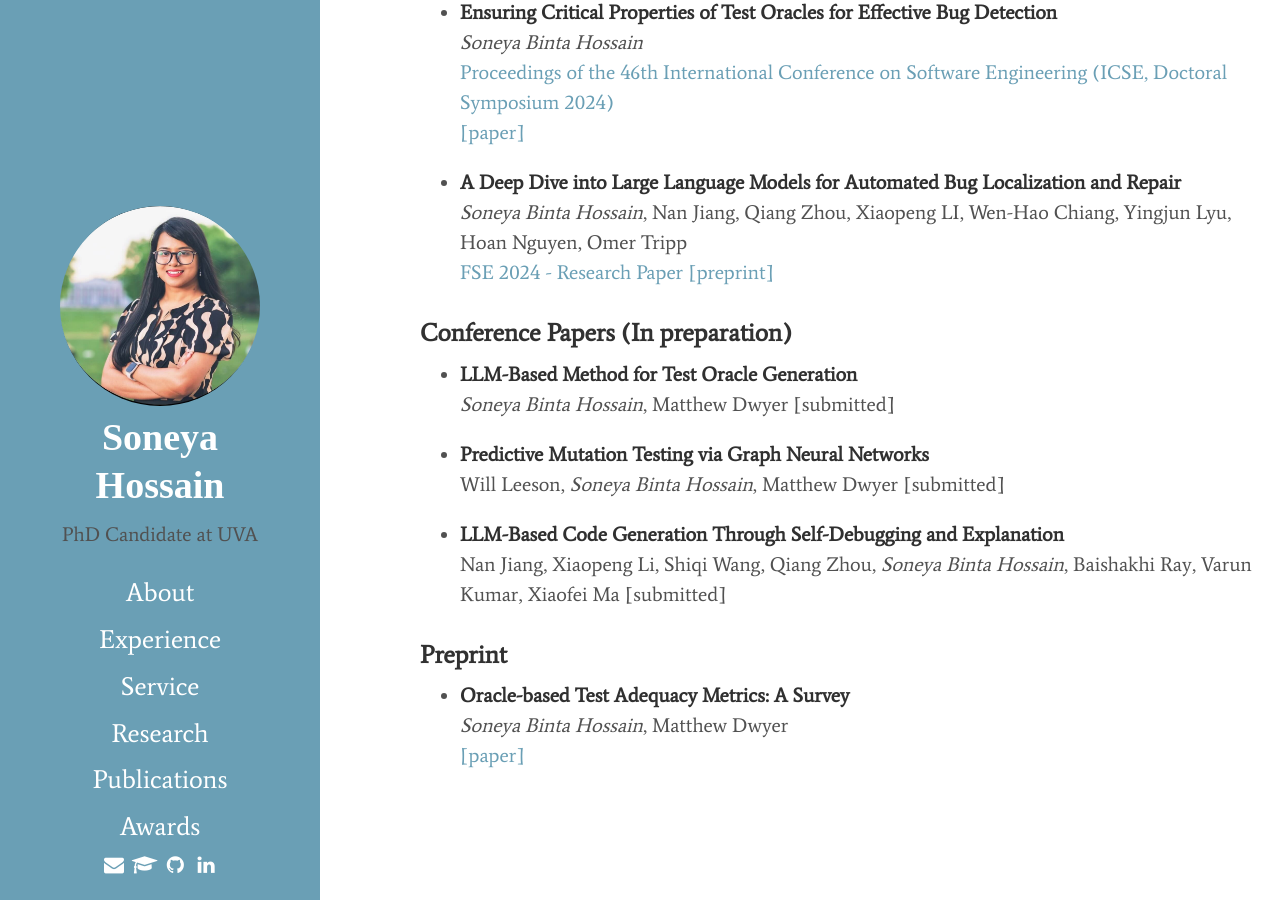
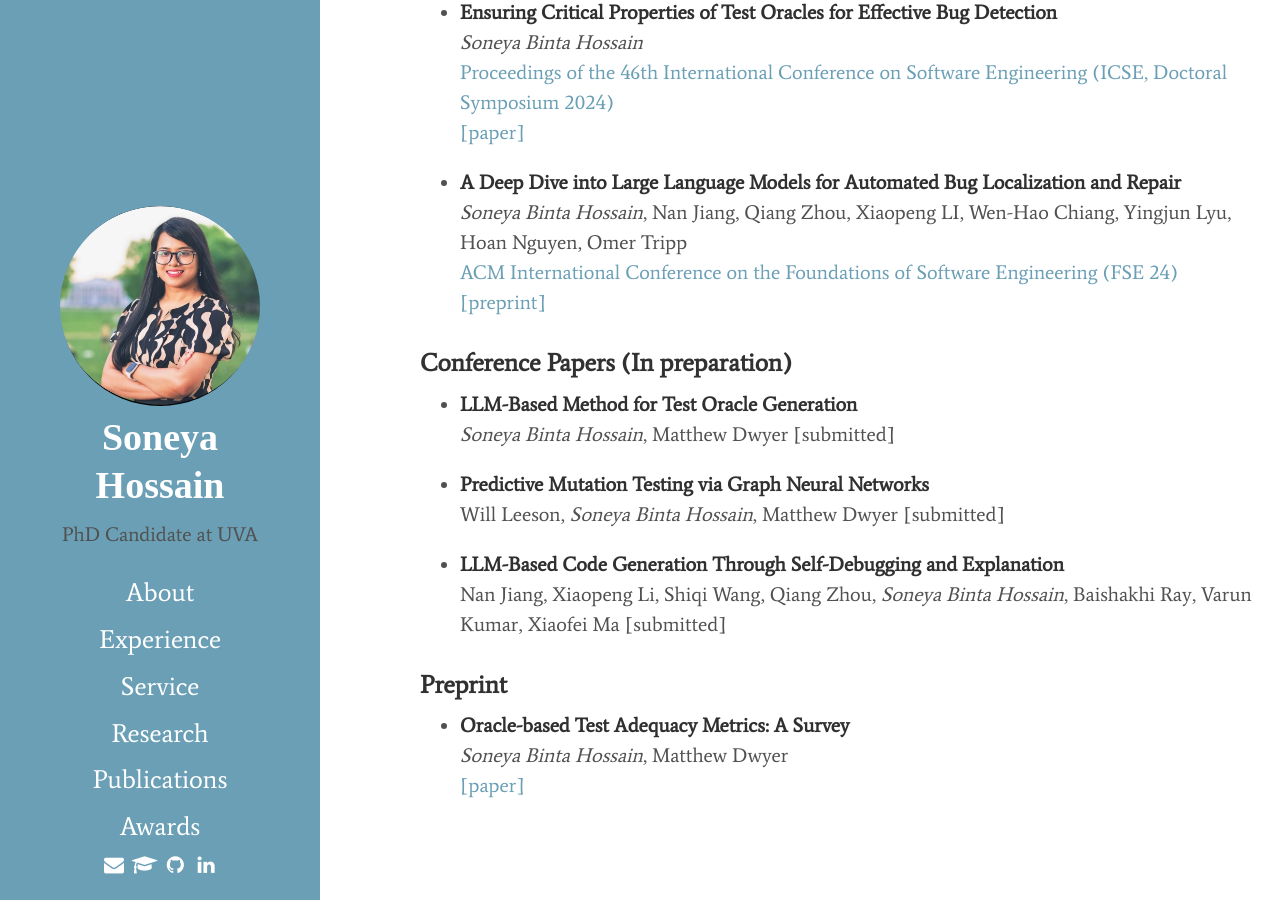
Before and after one commit to soneyahossain/soneyahossain.github.io, a Jekyll site: the page built from publications.md, in a window 1280 px wide and 900 px high, scrolled down 494 px. Built offline with Jekyll 4.4.1, drawn with Linux system fonts in a browser that asks for light colours; cached includes are drawn as plain includes.

Commit message:
Update publications.md

```diff
--- a/publications.md
+++ b/publications.md
@@ -27,7 +27,7 @@ title: Publications
 
 * **A Deep Dive into Large Language Models for Automated Bug Localization and Repair** <br />
   *Soneya Binta Hossain*, Nan Jiang, Qiang Zhou, Xiaopeng LI, Wen-Hao Chiang, Yingjun Lyu, Hoan Nguyen, Omer Tripp <br />
-  [FSE 2024 - Research Paper](https://2024.esec-fse.org/details/fse-2024-research-papers/17/A-Deep-Dive-into-Large-Language-Models-for-Automated-Bug-Localization-and-Repair)
+  [ACM International Conference on the Foundations of Software Engineering (FSE 24)](https://2024.esec-fse.org/details/fse-2024-research-papers/17/A-Deep-Dive-into-Large-Language-Models-for-Automated-Bug-Localization-and-Repair)<br/>
    [\[preprint\]](https://doi.org/10.48550/arXiv.2404.11595)
 
 
```
